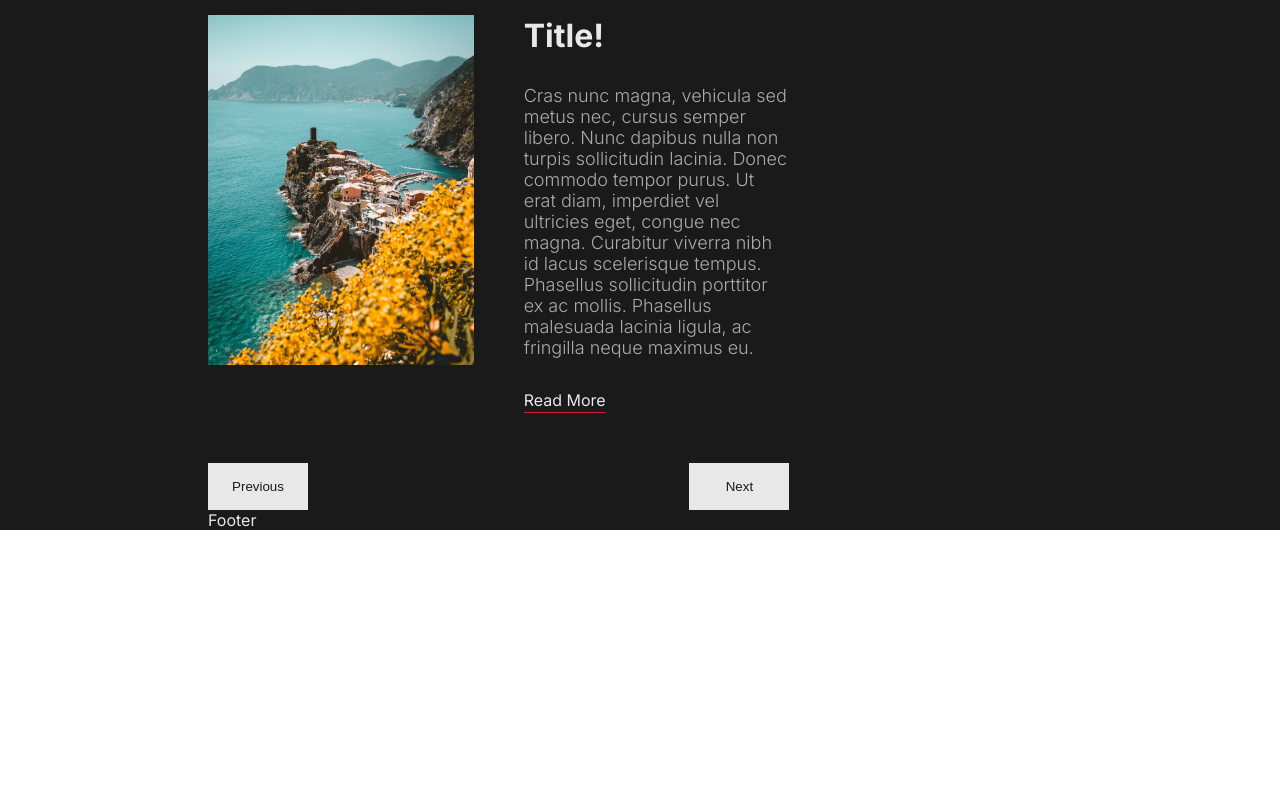
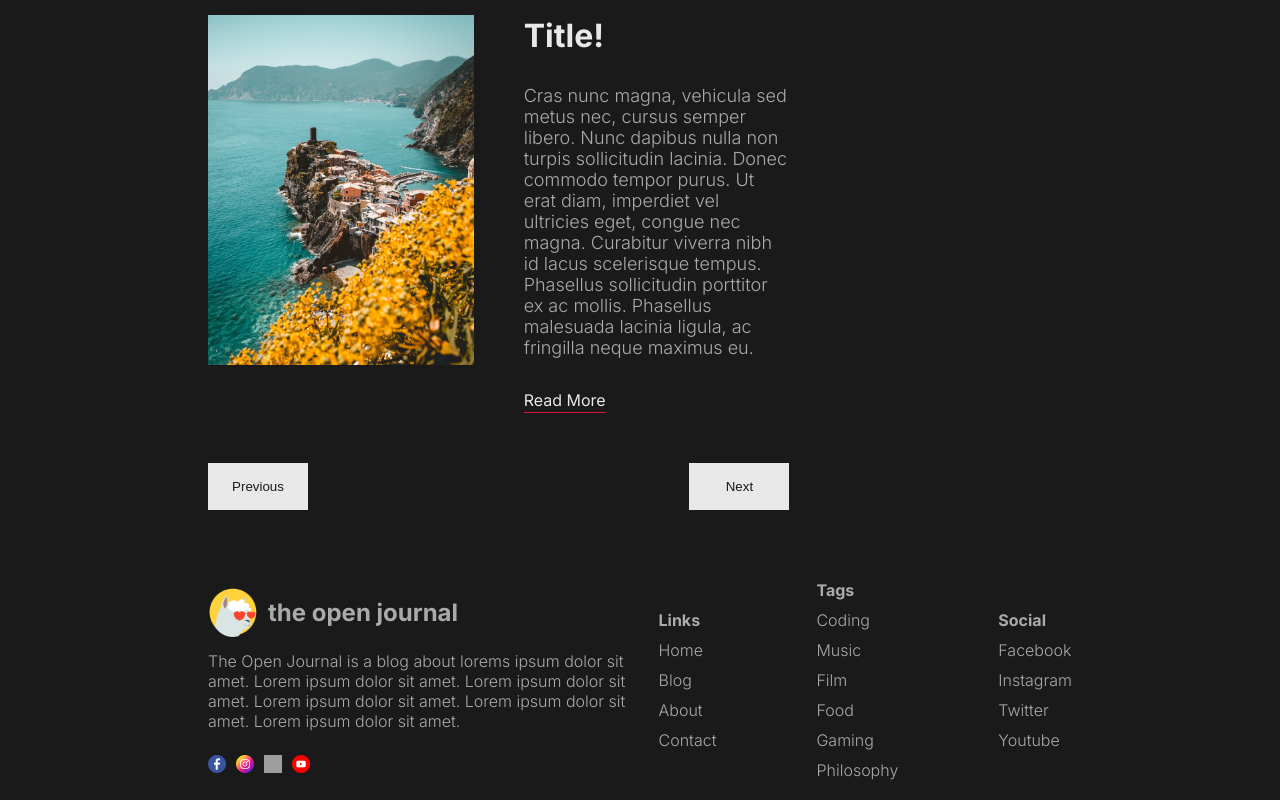
Before and after one commit to JerryLeeMelton/the-open-journal, a Next.js app: page / in a window 1280 px wide. Shown: the part 2934-3734 px from the top of the page. Before the commit the page ends 3464 px from the top, so only its background shows below. Built offline with nearby package versions, Linux system fonts and the light colour scheme; grey boxes are pictures that could not be loaded.

Commit message:
CSS styling for footer component

```diff
--- a/src/components/footer/Footer.module.css
+++ b/src/components/footer/Footer.module.css
@@ -1,2 +1,96 @@
 .container {
+  display: flex;
+  align-items: center;
+  justify-content: space-between;
+  padding: 20px 0px;
+  margin-top: 50px;
+  color: var(--softTextColor);
 }
+
+.info {
+  flex: 1;
+  display: flex;
+  flex-direction: column;
+  gap: 14px;
+  /* align-items: center; */
+}
+
+.logoContainer {
+  display: flex;
+  align-items: center;
+  gap: 10px;
+}
+
+.links {
+  flex: 1;
+  display: flex;
+  flex-direction: column;
+  gap: 20px;
+  align-items: center;
+}
+
+.logoImage {
+  display: flex;
+  align-items: center;
+  width: 50px;
+  height: 50px;
+}
+.logoText {
+  font-size: 1.5rem;
+}
+
+.icons {
+  margin-top: 10px;
+  display: flex;
+  gap: 10px;
+}
+.icon {
+  width: 18px;
+  height: 18px;
+}
+
+.description {
+  font-size: 1rem;
+  font-weight: 300;
+}
+
+.links {
+  display: flex;
+  flex-direction: row;
+  flex: 1;
+  justify-content: flex-end;
+  gap: 100px;
+}
+.list {
+  display: flex;
+  flex-direction: column;
+  gap: 10px;
+  font-weight: 300;
+}
+
+.linksTitle {
+  font-weight: bold;
+}
+
+@media screen and (max-width: 1024px) {
+  .links {
+    gap: 50px;
+  }
+}
+
+@media screen and (max-width: 768px) {
+  .container {
+    flex-direction: column;
+    gap: 50px;
+  }
+  .links {
+    width: 100%;
+    justify-content: space-between;
+  }
+}
+
+@media screen and (max-width: 640px) {
+  .links {
+    font-size: 0.875rem;
+  }
+}
--- a/src/components/footer/Footer.tsx
+++ b/src/components/footer/Footer.tsx
@@ -1,8 +1,85 @@
 import React from "react"
 import styles from "./Footer.module.css"
+import Image from "next/image"
+import Link from "next/link"
 
 const Footer: React.FC = () => {
-  return <div className={styles.container}>Footer</div>
+  return (
+    <div className={styles.container}>
+      <div className={styles.info}>
+        <div className={styles.logoContainer}>
+          <Image
+            src="/logo.png"
+            alt="the-open-journal"
+            width={50}
+            height={50}
+            className={styles.logoImage}
+          />
+          <h1 className={styles.logoText}>the open journal</h1>
+        </div>
+        <p className={styles.description}>
+          The Open Journal is a blog about lorems ipsum dolor sit amet. Lorem
+          ipsum dolor sit amet. Lorem ipsum dolor sit amet. Lorem ipsum dolor
+          sit amet. Lorem ipsum dolor sit amet. Lorem ipsum dolor sit amet.
+        </p>
+        <div className={styles.icons}>
+          <Image
+            src="/facebook.png"
+            alt="facebook"
+            className={styles.icon}
+            width={18}
+            height={18}
+          />
+          <Image
+            src="/instagram.png"
+            alt="instagram"
+            className={styles.icon}
+            width={18}
+            height={18}
+          />
+          <Image
+            src="/twitter.png"
+            alt="twitter"
+            className={styles.icon}
+            width={18}
+            height={18}
+          />
+          <Image
+            src="/youtube.png"
+            alt="youtube"
+            className={styles.icon}
+            width={18}
+            height={18}
+          />
+        </div>
+      </div>
+      <div className={styles.links}>
+        <div className={styles.list}>
+          <span className={styles.linksTitle}>Links</span>
+          <Link href="/">Home</Link>
+          <Link href="/">Blog</Link>
+          <Link href="/">About</Link>
+          <Link href="/">Contact</Link>
+        </div>
+        <div className={styles.list}>
+          <span className={styles.linksTitle}>Tags</span>
+          <Link href="/">Coding</Link>
+          <Link href="/">Music</Link>
+          <Link href="/">Film</Link>
+          <Link href="/">Food</Link>
+          <Link href="/">Gaming</Link>
+          <Link href="/">Philosophy</Link>
+        </div>
+        <div className={styles.list}>
+          <span className={styles.linksTitle}>Social</span>
+          <Link href="/">Facebook</Link>
+          <Link href="/">Instagram</Link>
+          <Link href="/">Twitter</Link>
+          <Link href="/">Youtube</Link>
+        </div>
+      </div>
+    </div>
+  )
 }
 
 export default Footer
```
